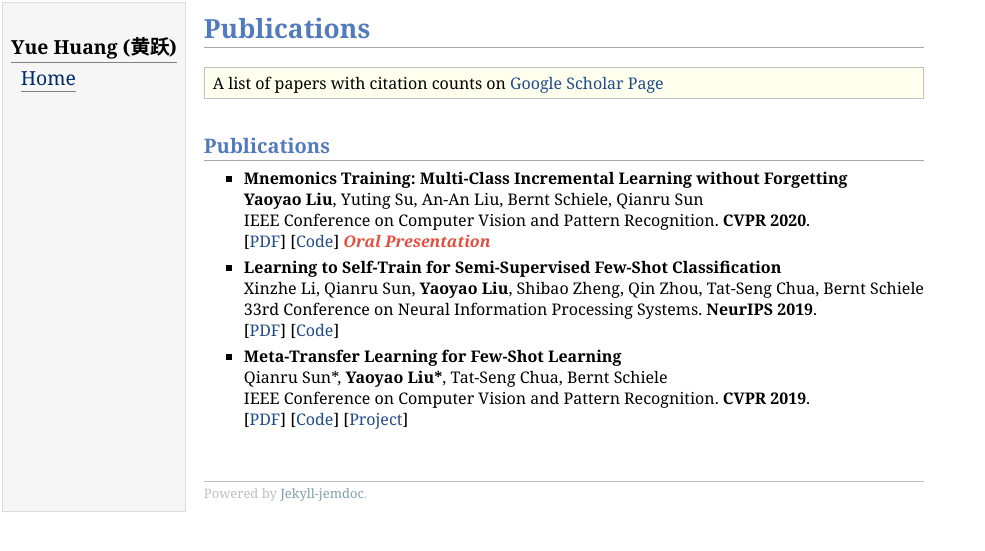
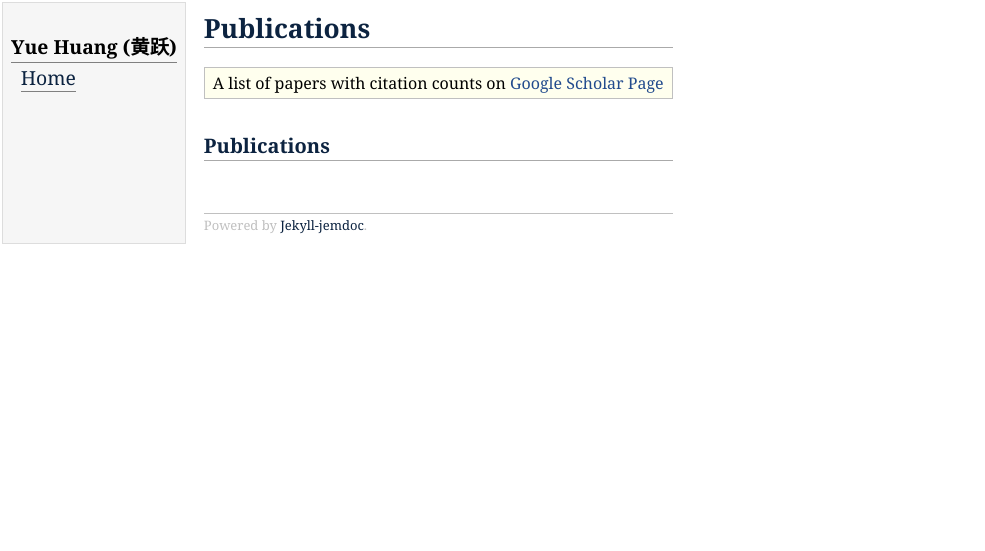
Before and after one commit to HowieHwong/howiehwong.github.io, a Jekyll site: the page built from publications.md, in a window 1280 px wide. Shown: the top 551 px of the page, without its empty margins (0-985 px from the left). Built offline with Jekyll 4.4.1, drawn with Linux system fonts in a browser that asks for light colours.

Commit message:
Changes to be committed: 	modified:   _config.yml 	modified:   assets/css/jemdocCustom.css 	modified:   index.md 	modified:   publications.md

```diff
--- a/_config.yml
+++ b/_config.yml
@@ -10,7 +10,7 @@ address: Fitzpatrick Hall of Engineering, Notre Dame, IN 46556 USA
 
 # Search Engine Optimization (SEO)
 # The following information is used to improve the website traffic from search engines, e.g., Google.
-keywords: Your name
+keywords: Yue Huang, Notre Dame
 description: The description
 canonical: https://jekyll-jemdoc.yliu.me/
 
--- a/assets/css/jemdocCustom.css
+++ b/assets/css/jemdocCustom.css
@@ -65,11 +65,11 @@ a:hover {
 }
 
 #layout-menu a.current:link, #layout-menu a.current:visited {
-	color: #022b6d;
+	color: #0c2340;
 	border-bottom: 1px gray solid;
 }
 #layout-menu a:link, #layout-menu a:visited, #layout-menu a:hover {
-	color: #527bbd;
+	color: #0c2340;
 	text-decoration: none;
 }
 #layout-menu a:hover {
@@ -117,7 +117,7 @@ strong {
 
 
 h1, h2, h3 {
-	color: #527bbd;
+	color: #0c2340;
 	margin-top: 0.7em;
 	margin-bottom: 0.3em;
 	padding-bottom: 0.2em;
@@ -167,7 +167,7 @@ div#footer {
 }
 
 div#footer a {
-	color: #80a0b0;
+	color: #0c2340;
 }
 
 div#footer-text {
@@ -191,7 +191,7 @@ dl {
 }
 
 dd {
-	color: #222222;
+	color: #0c2340;
 }
 
 dd > *:first-child {
--- a/publications.md
+++ b/publications.md
@@ -9,27 +9,3 @@ title: Publications
 </div></div>
 
 ## Publications
-
-- **Mnemonics Training: Multi-Class Incremental Learning without Forgetting**
-  <br>
-  **Yaoyao Liu**, Yuting Su, An-An Liu, Bernt Schiele, Qianru Sun
-  <br>
-  IEEE Conference on Computer Vision and Pattern Recognition. **CVPR 2020**.
-  <br>
-  [[PDF](https://arxiv.org/pdf/2002.10211.pdf)] [[Code](https://github.com/yaoyao-liu/mnemonics)] <strong><i style="color:#e74d3c">Oral Presentation</i></strong>
-
-- **Learning to Self-Train for Semi-Supervised Few-Shot Classification**
-  <br>
-  Xinzhe Li, Qianru Sun, **Yaoyao Liu**, Shibao Zheng, Qin Zhou, Tat-Seng Chua, Bernt Schiele
-  <br>
-  33rd Conference on Neural Information Processing Systems. **NeurIPS 2019**.
-  <br>
-  [[PDF](http://papers.nips.cc/paper/9216-learning-to-self-train-for-semi-supervised-few-shot-classification.pdf)] [[Code](https://github.com/xinzheli1217/learning-to-self-train)]
-
-- **Meta-Transfer Learning for Few-Shot Learning**
-  <br>
-  Qianru Sun\*, **Yaoyao Liu\***, Tat-Seng Chua, Bernt Schiele
-  <br>
-  IEEE Conference on Computer Vision and Pattern Recognition. **CVPR 2019**.
-  <br>
-  [[PDF](http://openaccess.thecvf.com/content_CVPR_2019/papers/Sun_Meta-Transfer_Learning_for_Few-Shot_Learning_CVPR_2019_paper.pdf)] [[Code](https://github.com/yaoyao-liu/meta-transfer-learning)] [[Project](https://mtl.yyliu.net/)]
```
Also changed, not shown: index.md (+13 -13 lines).
